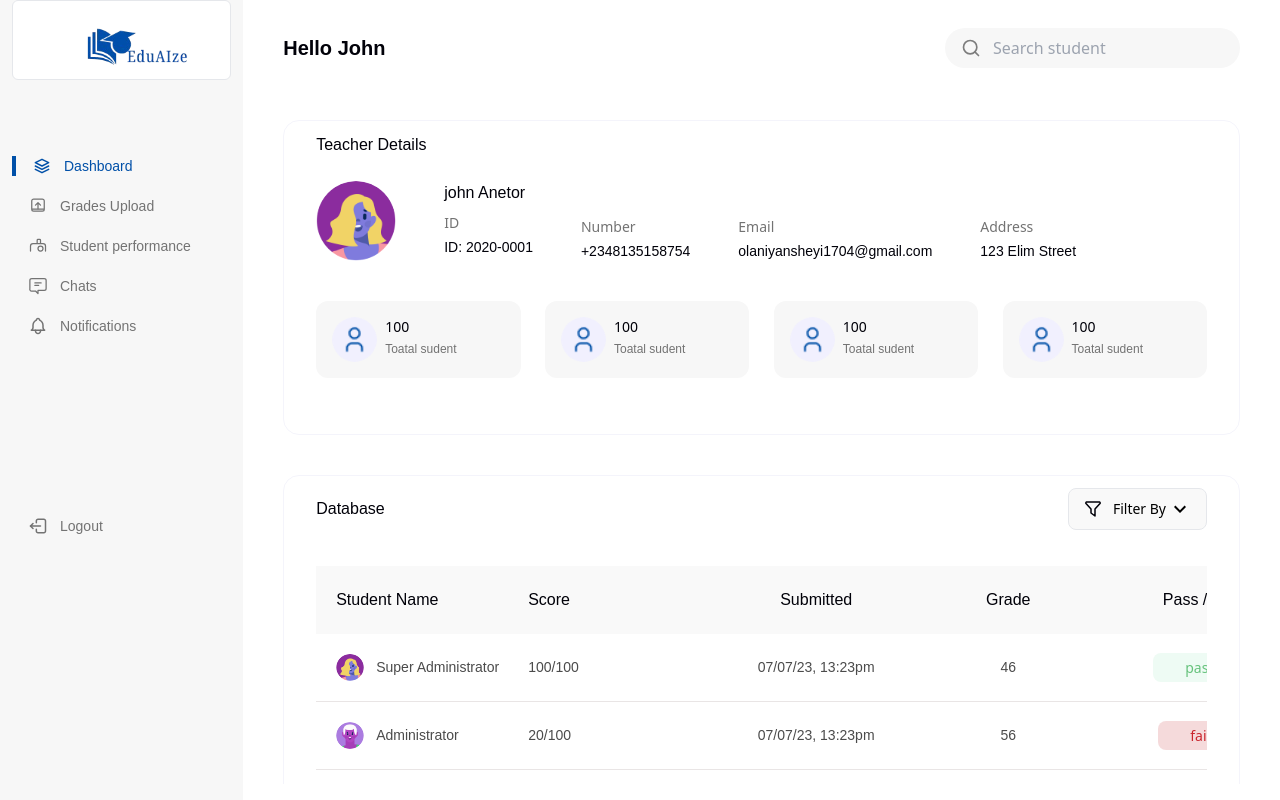
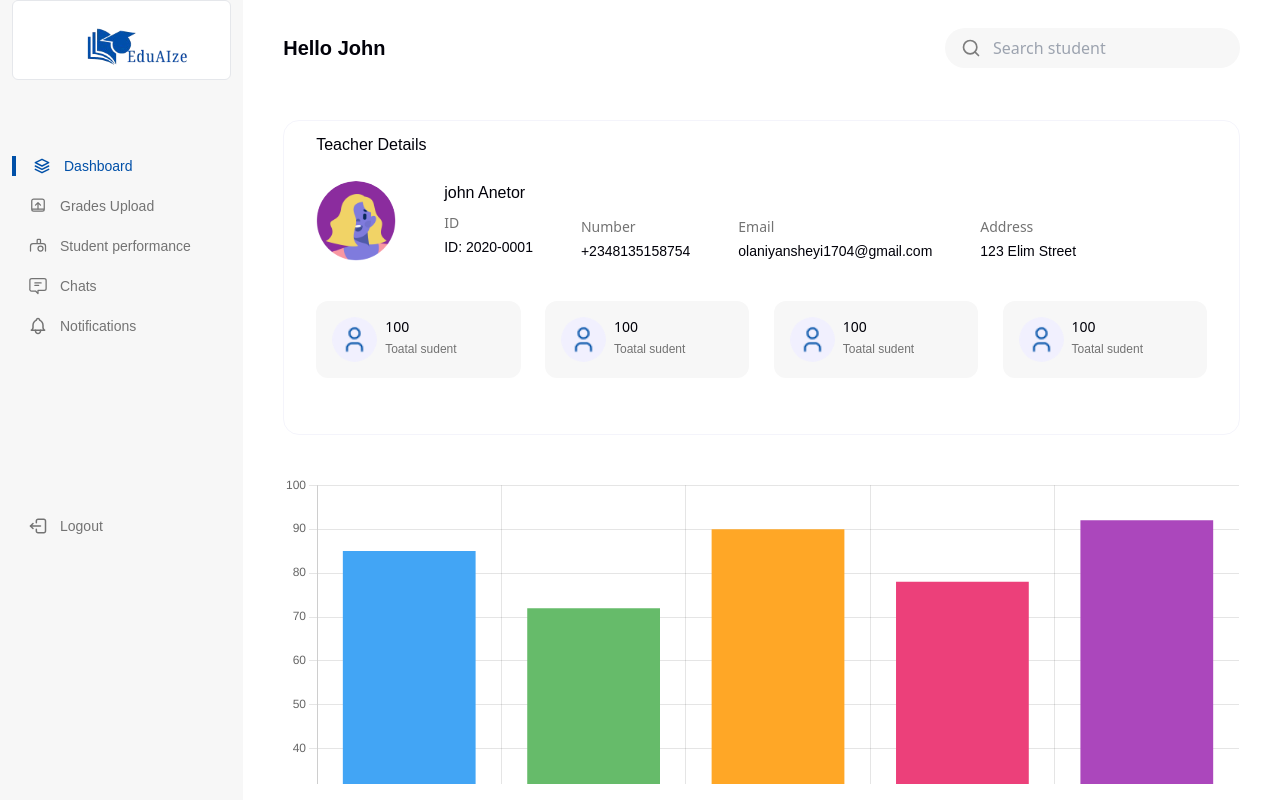
Before and after one commit to olaniyansheyi/eduaize, a Nuxt app: page /teacher in a window 1280 px wide. Built offline with nearby package versions, Linux system fonts and the light colour scheme; a web font is replaced by a local one.

Commit message:
new feature

```diff
--- /dev/null
+++ b/components/ChartBar.vue
@@ -0,0 +1,37 @@
+<script setup>
+import { ref } from "vue";
+import { Bar } from "vue-chartjs";
+import {
+  Chart as ChartJS,
+  BarElement,
+  CategoryScale,
+  LinearScale,
+  Tooltip,
+  Legend,
+} from "chart.js";
+
+// Register Chart.js components
+ChartJS.register(BarElement, CategoryScale, LinearScale, Tooltip, Legend);
+
+const chartData = ref({
+  labels: ["Alice", "Bob", "Charlie", "David", "Eve"],
+  datasets: [
+    {
+      label: "Grades",
+      data: [85, 72, 90, 78, 92], // Student grades
+      backgroundColor: ["#42A5F5", "#66BB6A", "#FFA726", "#EC407A", "#AB47BC"],
+    },
+  ],
+});
+
+const chartOptions = ref({
+  responsive: true,
+  plugins: {
+    legend: { display: false },
+  },
+});
+</script>
+
+<template>
+  <Bar :data="chartData" :options="chartOptions" />
+</template>
--- /dev/null
+++ b/components/ChartPie.vue
@@ -0,0 +1,30 @@
+<script setup>
+import { ref } from "vue";
+import { Pie } from "vue-chartjs";
+import { Chart as ChartJS, ArcElement, Tooltip, Legend } from "chart.js";
+
+// Register Chart.js components
+ChartJS.register(ArcElement, Tooltip, Legend);
+
+const chartData = ref({
+  labels: ["A (80-100)", "B (70-79)", "C (60-69)", "D (50-59)", "F (<50)"],
+  datasets: [
+    {
+      label: "Grade Distribution",
+      data: [3, 1, 0, 1, 0], // Example count of students per grade range
+      backgroundColor: ["#42A5F5", "#66BB6A", "#FFA726", "#EC407A", "#AB47BC"],
+    },
+  ],
+});
+
+const chartOptions = ref({
+  responsive: true,
+  plugins: {
+    legend: { position: "bottom" },
+  },
+});
+</script>
+
+<template>
+  <Pie :data="chartData" :options="chartOptions" />
+</template>
--- a/package.json
+++ b/package.json
@@ -10,9 +10,11 @@
     "postinstall": "nuxt prepare"
   },
   "dependencies": {
+    "chart.js": "^4.4.7",
     "nuxt": "^3.15.4",
     "radix-vue": "^1.9.14",
     "vue": "latest",
+    "vue-chartjs": "^5.3.2",
     "vue-router": "latest"
   },
   "devDependencies": {
--- a/pages/teacher/index.vue
+++ b/pages/teacher/index.vue
@@ -148,6 +148,11 @@
         </div>
       </div>
     </div>
+
+    <!-- student data display with charts  -->
+
+    <ChartBar />
+    <ChartPie />
 
     <!-- student database table  -->
 
```
Also changed, not shown: 1 other file (tests, documents, lock files or other folders).
